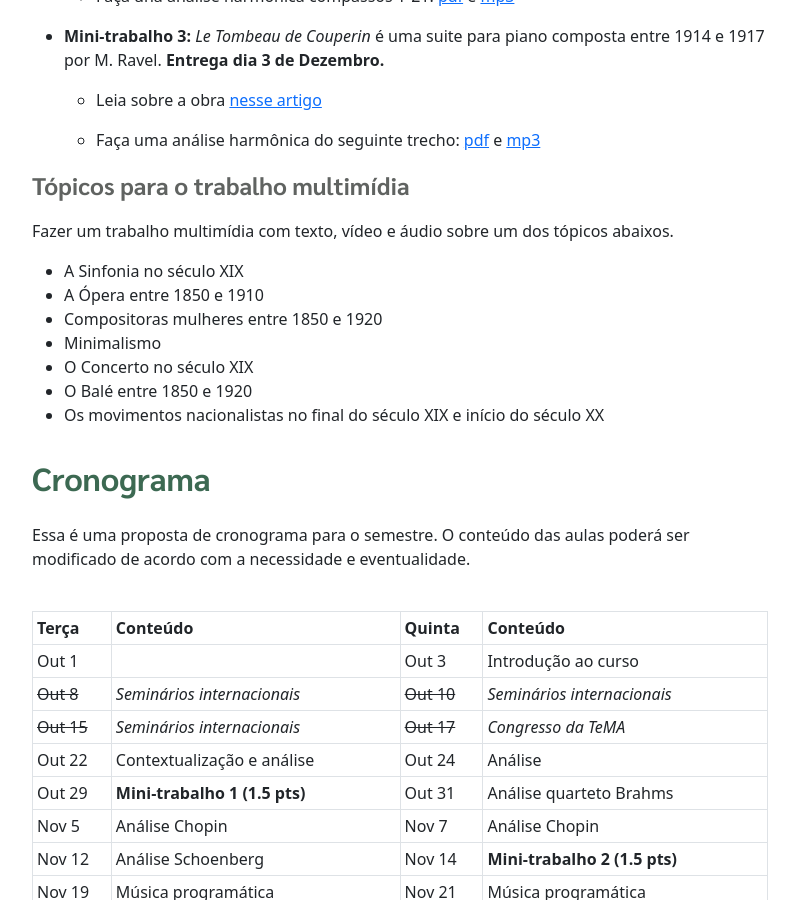
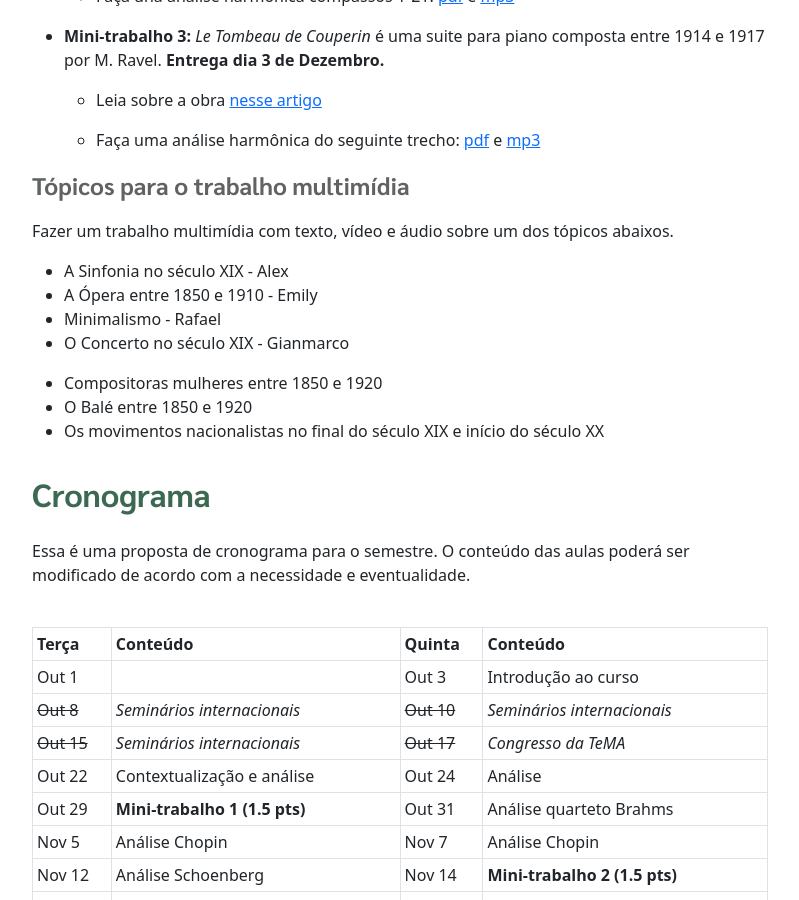
Before and after one commit to pedrokroger/pedrokroger.github.io, a Jekyll site: the page built from aulas/lem8.md, in a window 1280 px wide and 900 px high, scrolled down 1192 px. Shown: the whole window, without its empty margins (50-849 px from the left). Built offline with Jekyll 4.4.1, drawn with Linux system fonts in a browser that asks for light colours.

Commit message:
Trabalho LEM

```diff
--- a/aulas/lem8.md
+++ b/aulas/lem8.md
@@ -68,11 +68,12 @@ A avaliação final será soma de 3 notas:
 Fazer um trabalho multimídia com texto, vídeo e áudio sobre um dos tópicos
 abaixos.
 
-- A Sinfonia no século XIX
-- A Ópera entre 1850 e 1910
+- A Sinfonia no século XIX - Alex
+- A Ópera entre 1850 e 1910 - Emily
+- Minimalismo - Rafael
+- O Concerto no século XIX - Gianmarco
+
 - Compositoras mulheres entre 1850 e 1920
-- Minimalismo
-- O Concerto no século XIX
 - O Balé entre 1850 e 1920
 - Os movimentos nacionalistas no final do século XIX e início do século XX
 
```
